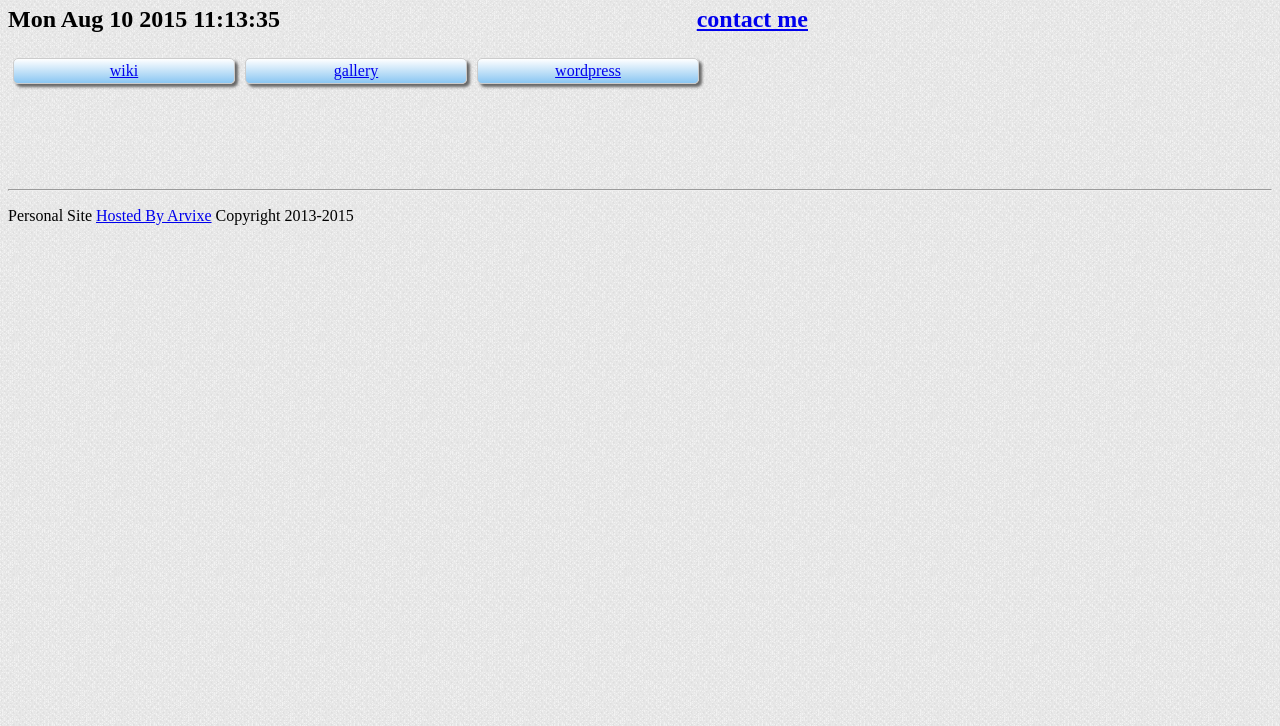
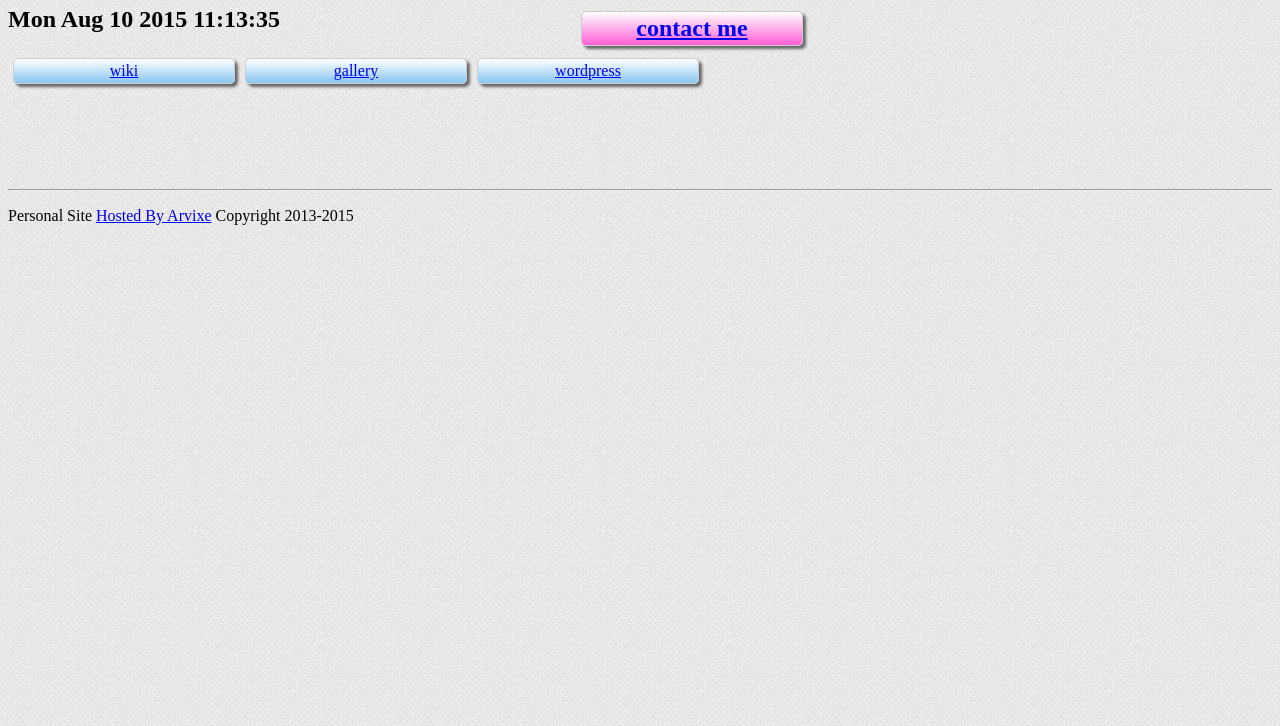
Before and after one commit to alexxyjiang/personal-site-alexxyjiang-info, a plain HTML site: page index.htm in a window 1280 px wide. Shown: the part 74-800 px from the top of the page. Drawn offline with Linux system fonts and the light colour scheme.

Commit message:
update email style

```diff
--- a/style.css
+++ b/style.css
@@ -10,7 +10,26 @@ h2.time_mail{
     width:      800px;
 }
 a.email{
-    float:      right;
+    text-align:             center;
+    width:                  200px;
+    float:                  right;
+    list-style:             none;
+    padding:                3px 10px 3px 10px;
+    margin:                 5px;
+    border:                 1px solid #CCC;
+    border-radius:          5px;
+    -webkit-border-radius:  5px;
+    -moz-border-radius:     5px;
+    box-shadow:             #666 3px 3px 3px;
+    -webkit-box-shadow:     #666 3px 3px 3px;
+    -moz-box-shadow:        #666 3px 3px 3px;
+    background:             #FFFFFF;
+    background:             linear-gradient(#FFFFFF, #FF5FD7);
+    background:             -webkit-gradient(linear, 0 0, 0 bottom, from(#FFFFFF), to(#FF5FD7));
+    background:             -webkit-linear-gradient(#FFFFFF, #FF5FD7);
+    background:             -moz-linear-gradient(#FFFFFF, #FF5FD7);
+    background:             -ms-linear-gradient(#FFFFFF, #FF5FD7);
+    background:             -o-linear-gradient(#FFFFFF, #FF5FD7);
 }
 ul{
     height:     128px;
@@ -18,7 +37,8 @@ ul{
     padding:    0;
 }
 ul.horizontal_list li{
-    text-align:             center; width: 200px;
+    text-align:             center;
+    width:                  200px;
     float:                  left;
     list-style:             none;
     padding:                3px 10px 3px 10px;
```
